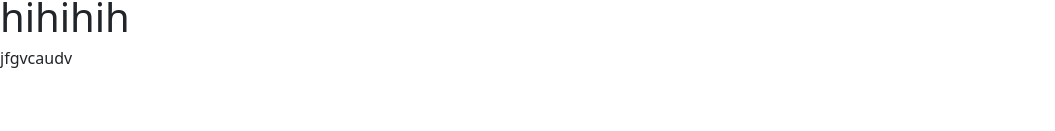
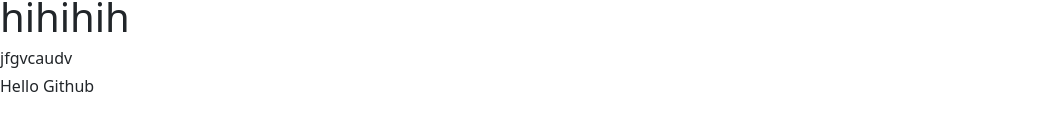
Before and after one commit to kjstarun/github-practice, a website: page index.html in a window 1280 px wide. Shown: the part 147-278 px from the top of the page, without its empty margins (0-1055 px from the left). Drawn offline with nearby package versions, Linux system fonts and the light colour scheme.

```diff
--- a/index.html
+++ b/index.html
@@ -15,5 +15,6 @@
     <h2>Testing github commands</h2>
     <h1>hihihih</h1>
     <h6>jfgvcaudv</h6>
+    <h6>Hello Github</h6>
 </body>
 </html>
```
